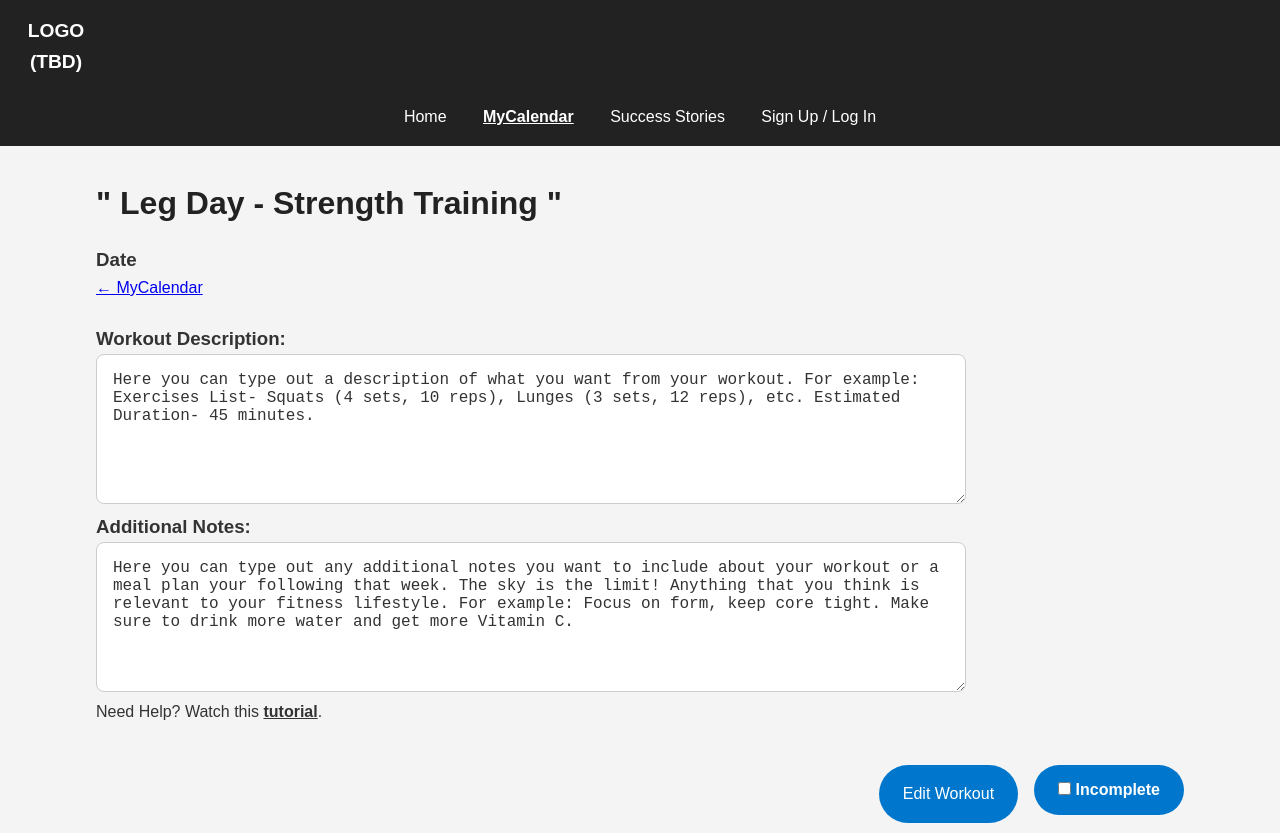
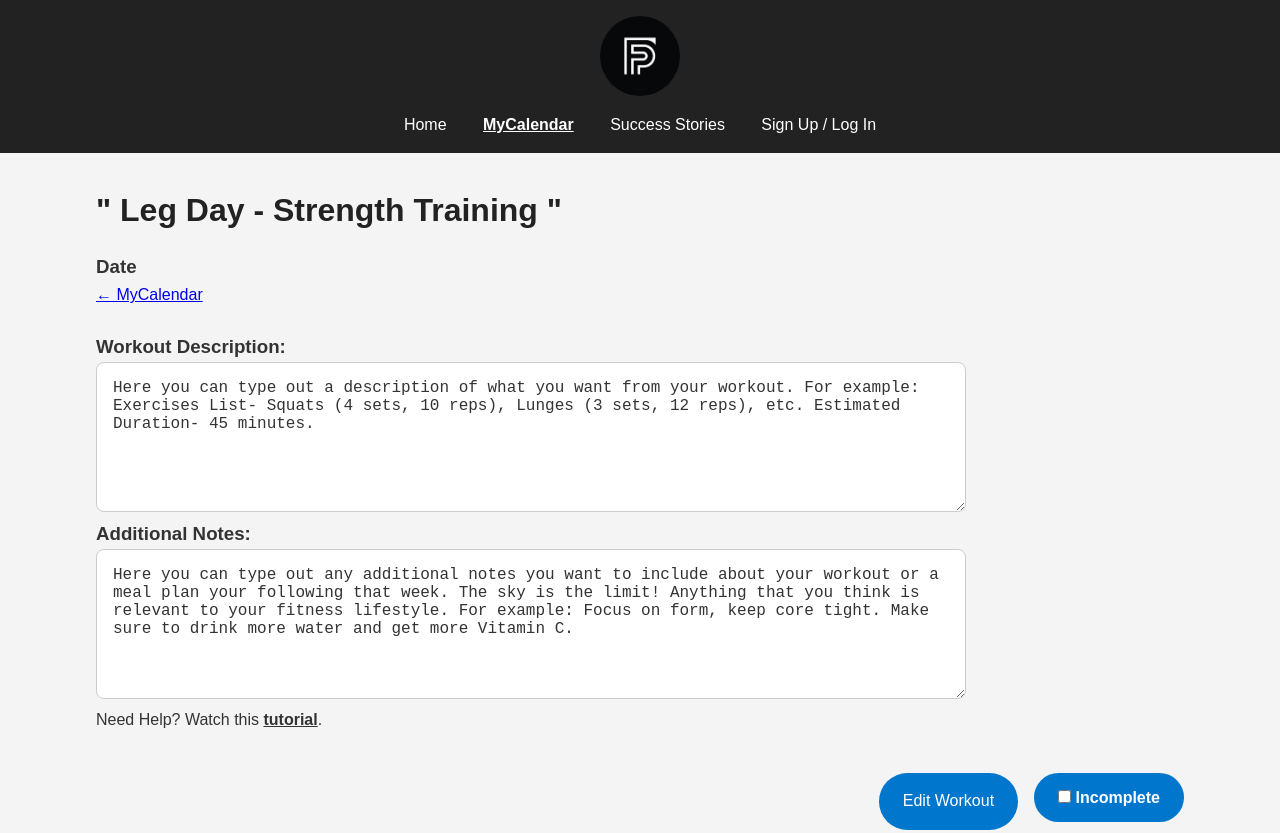
Before and after one commit to shrutia898/FlexPath, a plain HTML site: page editWorkoutAlt.html in a window 1280 px wide. Shown: the top 833 px of the page. Drawn offline with Linux system fonts and the light colour scheme.

Commit message:
Update editWorkoutAlt.html

```diff
--- a/editWorkoutAlt.html
+++ b/editWorkoutAlt.html
@@ -8,7 +8,9 @@
 </head>
 <body>
   <header>
-    <div class="logo-circle">LOGO<br>(TBD)</div>
+   <a href="https://flex-path.vercel.app/index.html">
+      <img src="flexpath_logo.jpg" id="flex-logo" alt="FlexPath Logo - Adobe Stock Photos" class="logo-circle">
+  </a>
     <nav>
       <a href="index.html">Home</a>
       <a href="calendar.html" class="active">MyCalendar</a>
```
